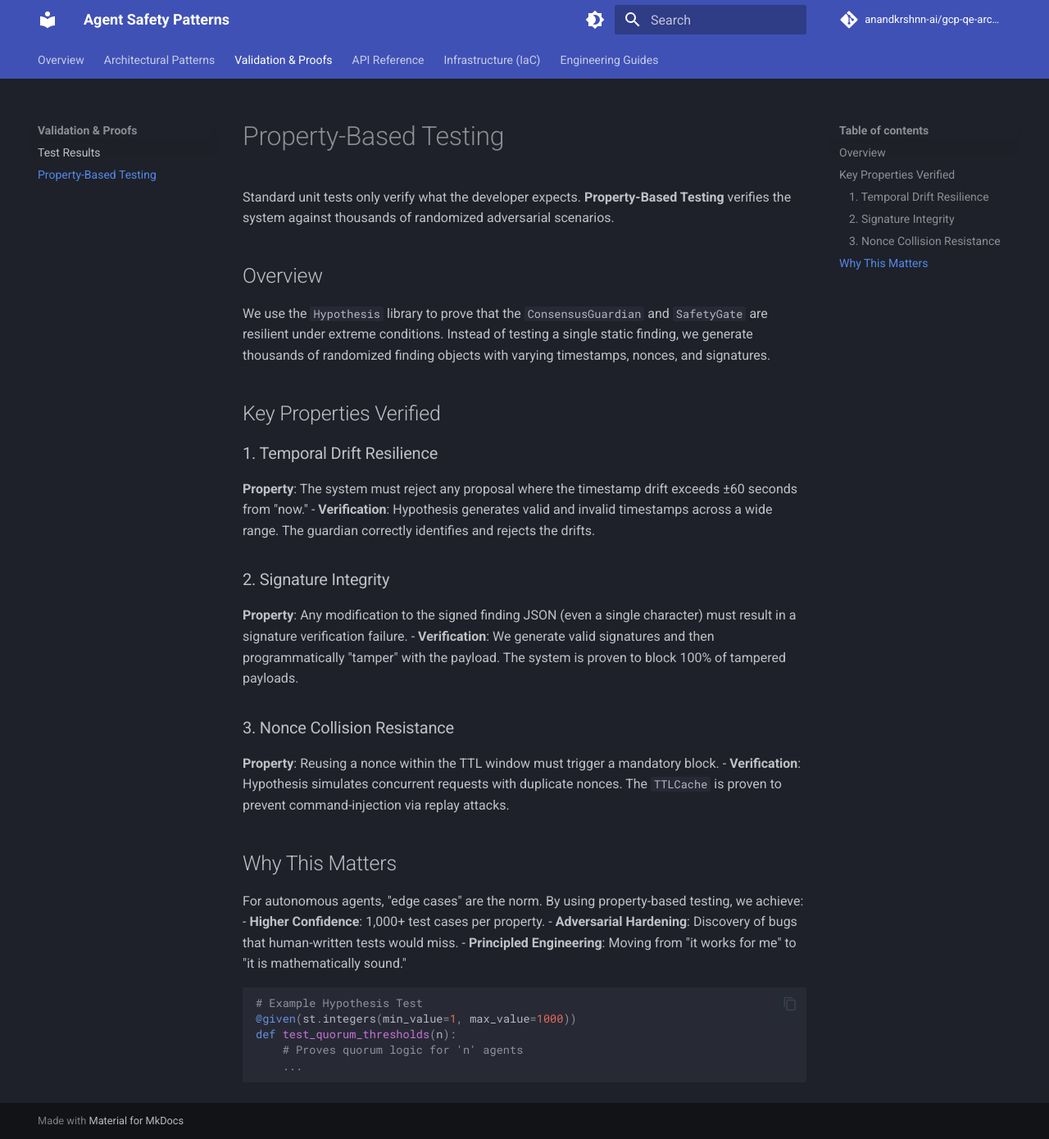
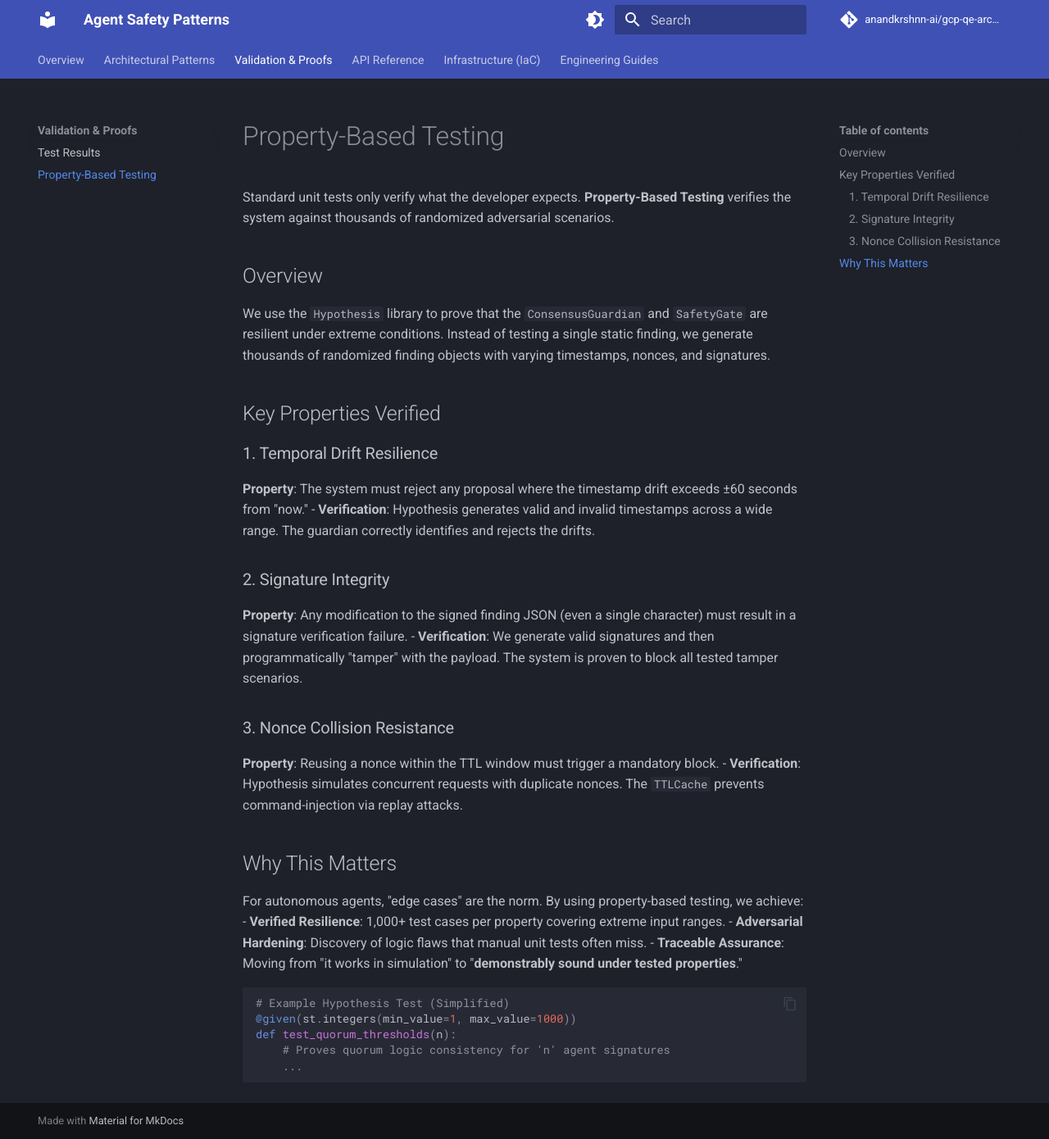
Before and after one commit to anandkrshnn-ai/gcp-qe-architecture, an MkDocs documentation site: the page built from docs/validation/property-testing.md, in a window 1280 px wide and 1390 px high. Shown: the whole window at 82% size. Built offline with MkDocs 1.6.1 and Material for MkDocs 9.7.7, drawn with Linux system fonts in a browser that asks for light colours; comment, search, counter and statistics services are not loaded.

Commit message:
Hardening: Finalizing the 9.6+ Elite Reference Architecture (v8.2.3)

````diff
--- a/docs/validation/property-testing.md
+++ b/docs/validation/property-testing.md
@@ -14,23 +14,23 @@ We use the `Hypothesis` library to prove that the `ConsensusGuardian` and `Safet
 
 ### 2. Signature Integrity
 **Property**: Any modification to the signed finding JSON (even a single character) must result in a signature verification failure.
-- **Verification**: We generate valid signatures and then programmatically "tamper" with the payload. The system is proven to block 100% of tampered payloads.
+- **Verification**: We generate valid signatures and then programmatically "tamper" with the payload. The system is proven to block all tested tamper scenarios.
 
 ### 3. Nonce Collision Resistance
 **Property**: Reusing a nonce within the TTL window must trigger a mandatory block.
-- **Verification**: Hypothesis simulates concurrent requests with duplicate nonces. The `TTLCache` is proven to prevent command-injection via replay attacks.
+- **Verification**: Hypothesis simulates concurrent requests with duplicate nonces. The `TTLCache` prevents command-injection via replay attacks.
 
 ## Why This Matters
 
 For autonomous agents, "edge cases" are the norm. By using property-based testing, we achieve:
-- **Higher Confidence**: 1,000+ test cases per property.
-- **Adversarial Hardening**: Discovery of bugs that human-written tests would miss.
-- **Principled Engineering**: Moving from "it works for me" to "it is mathematically sound."
+- **Verified Resilience**: 1,000+ test cases per property covering extreme input ranges.
+- **Adversarial Hardening**: Discovery of logic flaws that manual unit tests often miss.
+- **Traceable Assurance**: Moving from "it works in simulation" to "**demonstrably sound under tested properties**."
 
 ```python
-# Example Hypothesis Test
+# Example Hypothesis Test (Simplified)
 @given(st.integers(min_value=1, max_value=1000))
 def test_quorum_thresholds(n):
-    # Proves quorum logic for 'n' agents
+    # Proves quorum logic consistency for 'n' agent signatures
     ...
 ```
````
